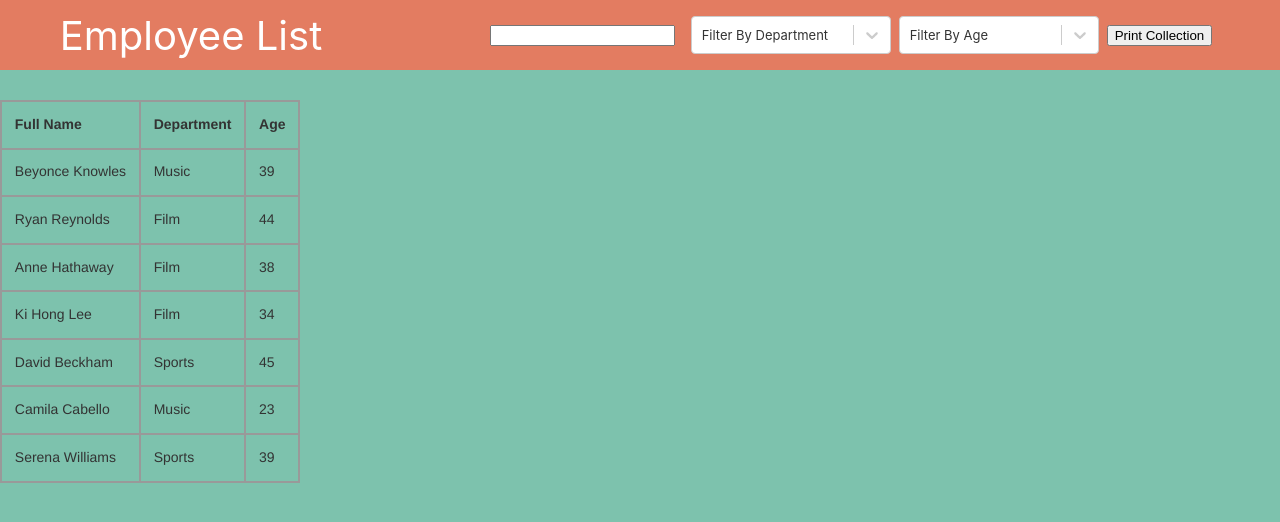
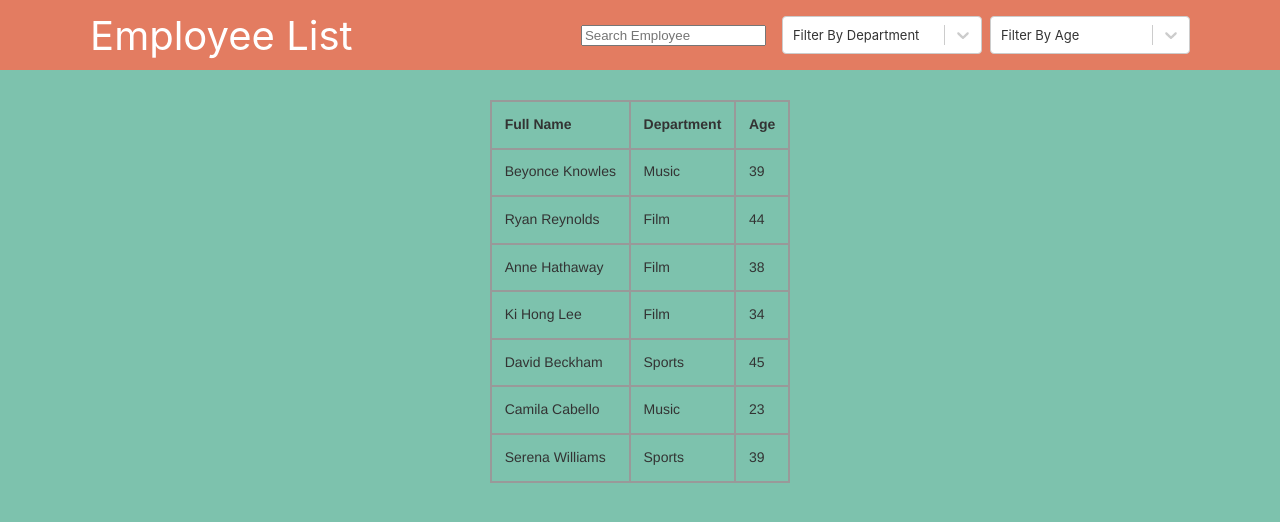
Before and after one commit to RahulJung/prescreening-assignment, a React (Create React App) app: page / in a window 1280 px wide. Shown: the top 522 px of the page. Built offline with nearby package versions, Linux system fonts and the light colour scheme.

Commit message:
- Add comments

```diff
--- a/src/components/Navbar.js
+++ b/src/components/Navbar.js
@@ -1,8 +1,6 @@
 import React from "react";
 import "../styles/App.css";
-// import { Button } from "react-bootstrap";
-// import React from "react";
-import { Table, Button } from "react-bootstrap";
+import { Table } from "react-bootstrap";
 import DepartmentFilter from "./DepartmentFilter.js";
 import AgeFilter from "./AgeFilter.js";
 class Navbar extends React.Component {
@@ -18,27 +16,25 @@
   }
 
   updateSearch(event) {
-    console.log("update search");
     this.setState({
       search: event.target.value,
     });
   }
 
   updateChange(value) {
-    console.log("update change");
     this.setState({
       search: value.value,
     });
   }
 
   updateAge(value) {
-    console.log("update age");
     this.setState({
       age: value.value,
     });
   }
 
   render() {
+    // Filter employee list
     let filteredItem = this.props.data.filter((data) => {
       if (data.age >= this.state.age[0] && data.age <= this.state.age[1]) {
         return;
@@ -64,16 +60,20 @@
       }
     });
     return (
-      <div>
+      <div className="container">
         <div className="navBar">
           <div className="logoContainer">
             <div className="logo">Employee List</div>
           </div>
-          <div>
+          <div className="btnContainers">
             <ul className="links">
               <li>
                 <div className="item ">
-                  <input type="text" onChange={this.updateSearch}></input>
+                  <input
+                    type="text"
+                    onChange={this.updateSearch}
+                    placeholder="Search Employee"
+                  ></input>
                 </div>
               </li>
               <li className="filter">
@@ -81,22 +81,6 @@
               </li>
               <li className="filter">
                 <AgeFilter onChange={this.updateAge} />
-              </li>
-              {/* <li>
-              <a className="item " href="#">
-                <Button>Add Employee</Button>
-              </a>
-            </li> */}
-              <li className="item ">
-                <a href="#">
-                  <Button
-                    onClick={() => window.print()}
-                    type="button"
-                    className="btn"
-                  >
-                    Print Collection{" "}
-                  </Button>
-                </a>
               </li>
             </ul>
           </div>
```
